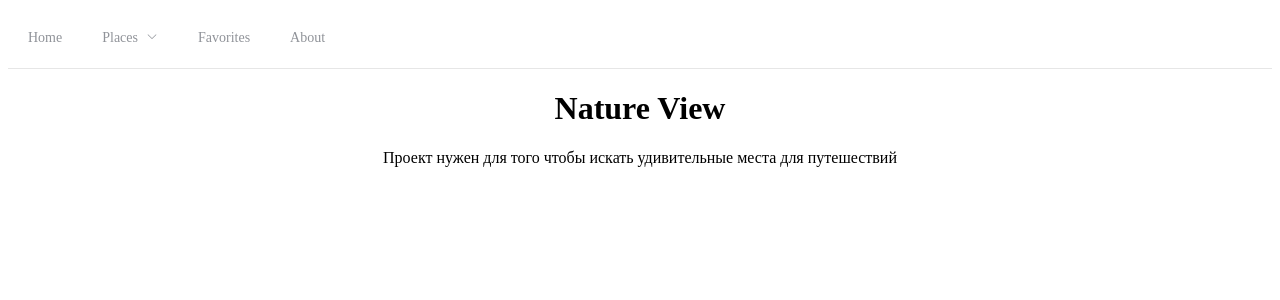
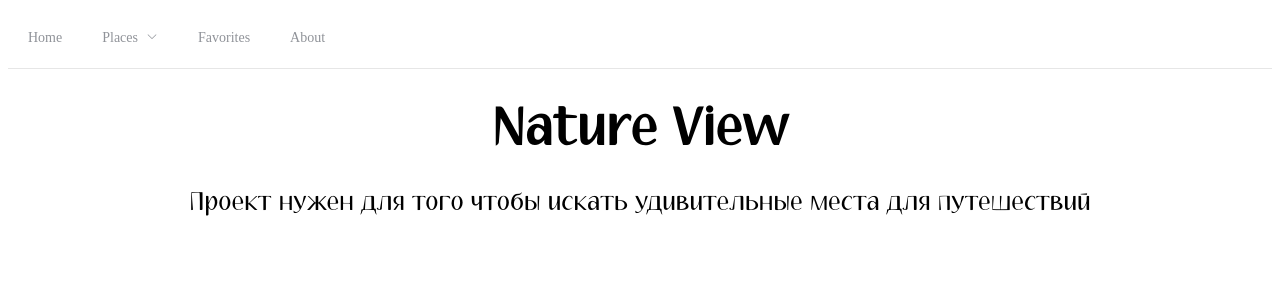
Before and after one commit to AndrewVorotyntsev/nature_view, a Vue app: page /about in a window 1280 px wide. Shown: the top 300 px of the page. Built offline with nearby package versions, Linux system fonts and the light colour scheme.

Commit message:
шрифт

```diff
--- a/src/components/GalleryComponent.vue
+++ b/src/components/GalleryComponent.vue
@@ -1,12 +1,15 @@
 <template>
   <div class="block">
-    <el-carousel height="600px">
-      <el-carousel-item v-for="item in 2" :key="item" align="center">
+    <el-carousel height="400px">
+      <el-carousel-item v-for="item in 3" :key="item" align="center">
         <div v-if="item === 1" >
-          <img src=@/assets/lasvegas.jpg class="gallery-image"  alt=""/>
+          <img src=@/assets/mountains1.jpg class="gallery-image"  alt=""/>
         </div>
         <div v-if="item === 2" >
-          <img src=@/assets/mountains1.jpg class="gallery-image" alt=""/>
+          <img src=@/assets/river1.jpg class="gallery-image" alt=""/>
+        </div>
+        <div v-if="item === 3" >
+          <img src=@/assets/forest1.jpg class="gallery-image" alt=""/>
         </div>
       </el-carousel-item>
     </el-carousel>
@@ -37,7 +40,7 @@ export default {
   }
 
   .gallery-image{
-    height: 600px;
-    width: 800px;
+    height: 400px;
+    width: auto;
   }
 </style>
--- a/src/components/ListComponent.vue
+++ b/src/components/ListComponent.vue
@@ -1,18 +1,6 @@
 <template>
   <div class="list">
-    <h2>{{ name }}</h2>
-<!--    <el-card v-for="(item, index) in list" :key="index" :body-style="{ padding: '0px', width: '200px' }">-->
-<!--      <img :src="item.img" class="image">-->
-<!--      <div>-->
-<!--        <span>{{ item.title }}<span v-if="isBasket"> - ({{ item.price }})</span></span>-->
-<!--        <div v-if="favorites.findIndex(((obj) => obj === item.id)) === -1" class="bottom clearfix">-->
-<!--          <el-button type="text" class="button" @click="add(item.id)">Добавить в избранное</el-button>-->
-<!--        </div>-->
-<!--        <div v-else class="bottom clearfix">-->
-<!--          <el-button type="text" class="button" @click="remove(item.id)">Удалить из избранного</el-button>-->
-<!--        </div>-->
-<!--      </div>-->
-<!--    </el-card>-->
+    <h2 class="heading" >{{ name }}</h2>
     <div align="center">
       <div v-for="(item, index) in list" :key="index" align="center">
         <CardComp :id="item.id" :image-src="item.image" :title="item.title" :description="item.description" :is-favorite="favorites.findIndex(((obj) => obj === item.id)) === -1" />
@@ -49,4 +37,16 @@ export default {
 </script>
 
 <style scoped>
+
+@font-face {
+  font-family: "AubreyPro";
+  src: url('@/assets/fonts/AubreyPro.otf');
+}
+
+.heading {
+  font-size: 42px;
+  text-align: center;
+  font-family: AubreyPro,serif;
+}
+
 </style>
--- a/src/views/AboutView.vue
+++ b/src/views/AboutView.vue
@@ -1,8 +1,10 @@
 <template>
   <PageLayout>
     <div class="about" align="center">
-      <h1>Nature View</h1>
-      Проект нужен для того чтобы искать удивительные места для путешествий
+      <h1 class="heading">Nature View</h1>
+      <div class="about-description">
+        Проект нужен для того чтобы искать удивительные места для путешествий
+      </div>
     </div>
   </PageLayout>
 </template>
@@ -10,3 +12,22 @@
 <script setup>
 import PageLayout from '@/components/layout/PageLayout.vue'
 </script>
+
+<style>
+@font-face {
+  font-family: "AubreyPro";
+  src: url('@/assets/fonts/AubreyPro.otf');
+}
+
+.heading {
+  font-size: 50px;
+  text-align: center;
+  font-family: AubreyPro,serif;
+}
+
+.about-description {
+  font-size: 24px;
+  font-family: AubreyPro,serif;
+}
+
+</style>
--- a/src/views/FavoritesView.vue
+++ b/src/views/FavoritesView.vue
@@ -1,8 +1,7 @@
 <template>
   <PageLayout>
     <div class="favorite">
-      <h1>This is an favorite page</h1>
-      <ListComponent name="Корзина" :list="listBasket" :favorites="listFavorites" :is-basket="true" />
+      <ListComponent name="Избранное" :list="listBasket" :favorites="listFavorites" :is-basket="true" />
     </div>
   </PageLayout>
 </template>
--- a/src/views/HomeView.vue
+++ b/src/views/HomeView.vue
@@ -1,7 +1,11 @@
 <template>
   <PageLayout>
     <div class="home">
+      <h1 class="heading">Nature View</h1>
       <GalleryComponent/>
+      <div class="description">
+        Начните свое путешествие прямо сейчас:
+      </div>
       <div align="center" class="navigation-links">
         <router-link class="navigation-link" to="/places/forest">
           <el-button type="primary" icon="el-icon-location">Леса</el-button>
@@ -32,10 +36,29 @@ export default {
 </script>
 
 <style>
+
+@font-face {
+  font-family: "AubreyPro";
+  src: url('@/assets/fonts/AubreyPro.otf');
+}
+
+.heading {
+  font-size: 50px;
+  text-align: center;
+  font-family: AubreyPro,serif;
+}
+
 .navigation-links {
   padding: 24px;
 }
 .navigation-link {
   padding: 4px;
 }
+
+.description {
+  font-size: 24px;
+  text-align: center;
+  padding-top: 16px;
+  font-family: AubreyPro,serif;
+}
 </style>
--- a/src/views/PlacesView.vue
+++ b/src/views/PlacesView.vue
@@ -1,7 +1,7 @@
 <template>
   <PageLayout>
     <div class="places">
-      <h1>This is an places page</h1>
+      <h1 class="heading">Красивые места</h1>
       <ListComponent :name="titleCategory" :list="listCategory" :favorites="listFavorites"/>
     </div>
   </PageLayout>
@@ -52,4 +52,16 @@ export default {
 
 <style scoped>
 
+@font-face {
+  font-family: "AubreyPro";
+  src: url('@/assets/fonts/AubreyPro.otf');
+}
+
+.heading {
+  font-size: 50px;
+  text-align: center;
+  font-family: AubreyPro,serif;
+}
+
+
 </style>
```
Also changed, not shown: src/assets/fonts/AubreyPro.otf (added).
